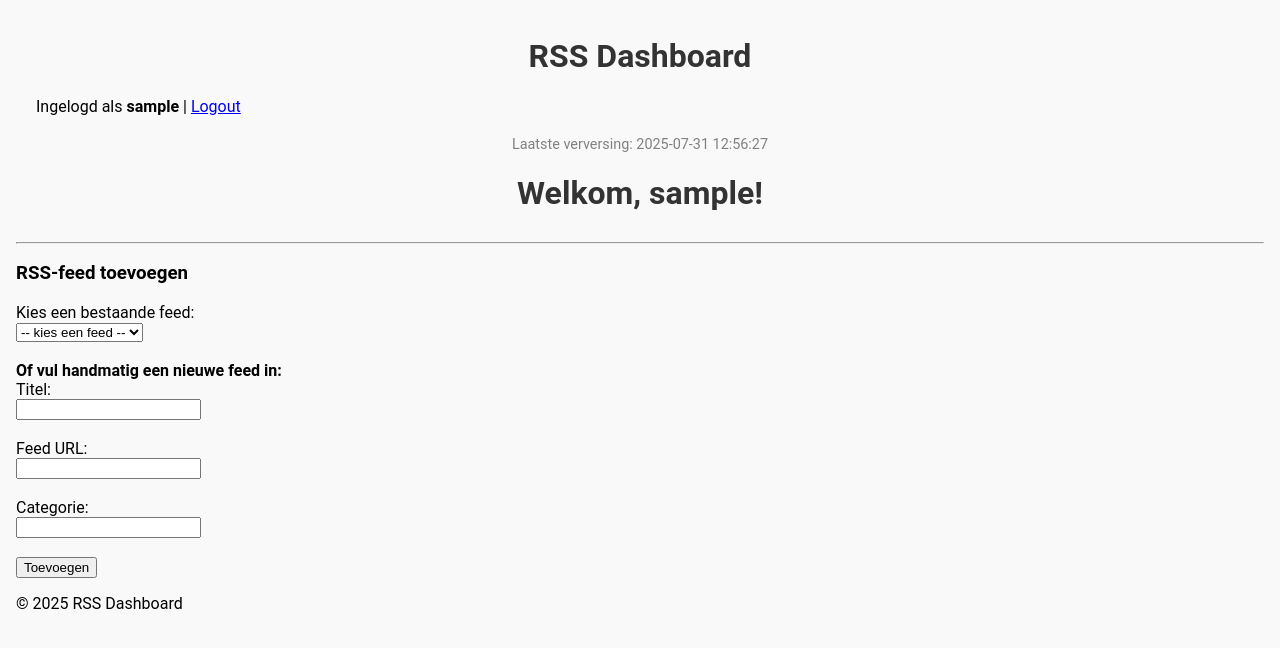
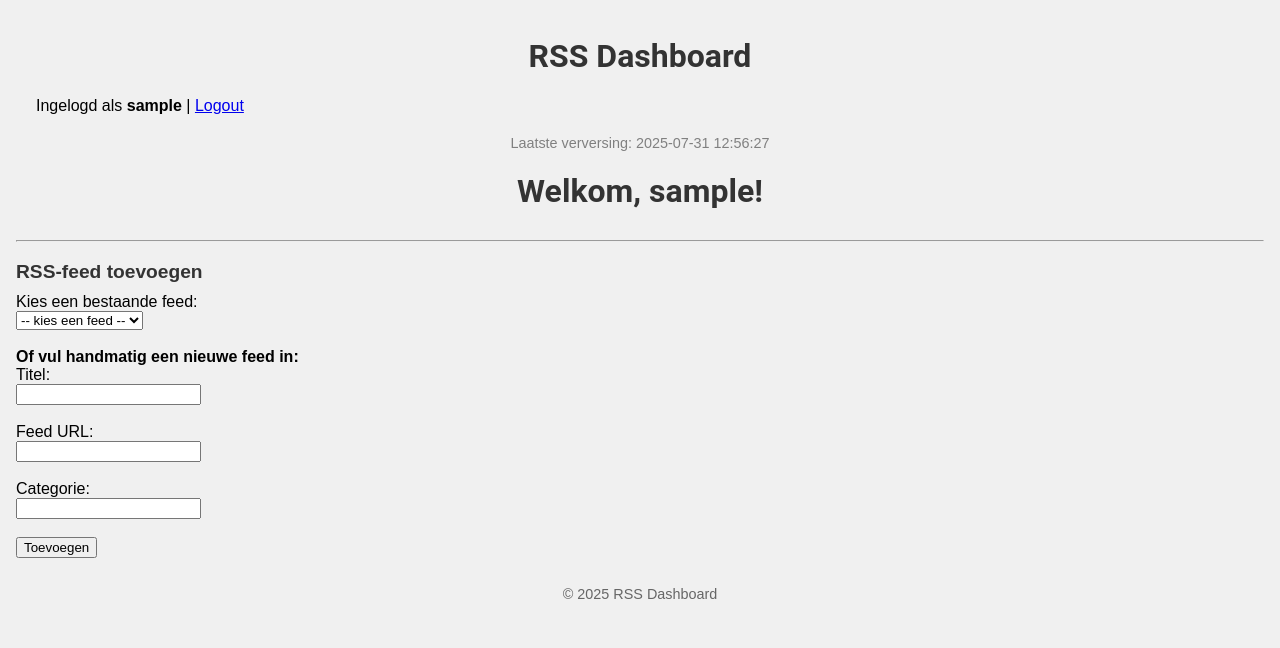
Before and after one commit to waariswallie/rss_dashboard_login, a Flask app: page /dashboard in a window 1280 px wide. Shown: the top 648 px of the page. Run offline with Flask 3, Linux system fonts and the light colour scheme; the visitor is signed in with stand-in values (Sample User, id 1); data that the repository does not hold is empty.

Commit message:
Refactor CSS for improved layout and styling consistency

```diff
--- a/static/css/style.css
+++ b/static/css/style.css
@@ -1,6 +1,6 @@
 body {
-    font-family: 'Roboto', sans-serif; /* Friendly font */
-    background: #f9f9f9; /* Light background */
+    font-family: 'Arial', sans-serif; /* Friendly font */
+    background: #f0f0f0; /* Light background */
     margin: 0;
     padding: 1em;
 }
@@ -41,16 +41,43 @@ h1 {
 
 .columns {
   display: grid;
-  grid-template-columns: repeat(5, 1fr); /* Max 5 widgets per row */
+  grid-template-columns: repeat(auto-fill, minmax(300px, 1fr)); /* Flexible grid layout */
   gap: 1em;
 }
 
 .column {
   background: #ffffff;
-  padding: 16px;
+  padding: 1em;
   border-radius: 12px; /* Rounded corners */
-  box-shadow: 0 2px 5px rgba(0, 0, 0, 0.1);
-  cursor: move;
+  box-shadow: 0 4px 6px rgba(0, 0, 0, 0.1); /* Subtle shadow */
+  transition: transform 0.2s, box-shadow 0.2s; /* Smooth hover effect */
+}
+
+.column:hover {
+  transform: scale(1.05); /* Slight zoom on hover */
+  box-shadow: 0 6px 10px rgba(0, 0, 0, 0.15);
+}
+
+.item {
+  margin-bottom: 0.5em;
+}
+
+h3 {
+  font-size: 1.2em;
+  margin-bottom: 0.5em;
+  color: #333;
+}
+
+header {
+  text-align: center;
+  margin-bottom: 1em;
+}
+
+footer {
+  text-align: center;
+  margin-top: 2em;
+  font-size: 0.9em;
+  color: #666;
 }
 
 @media (max-width: 1200px) {
```
